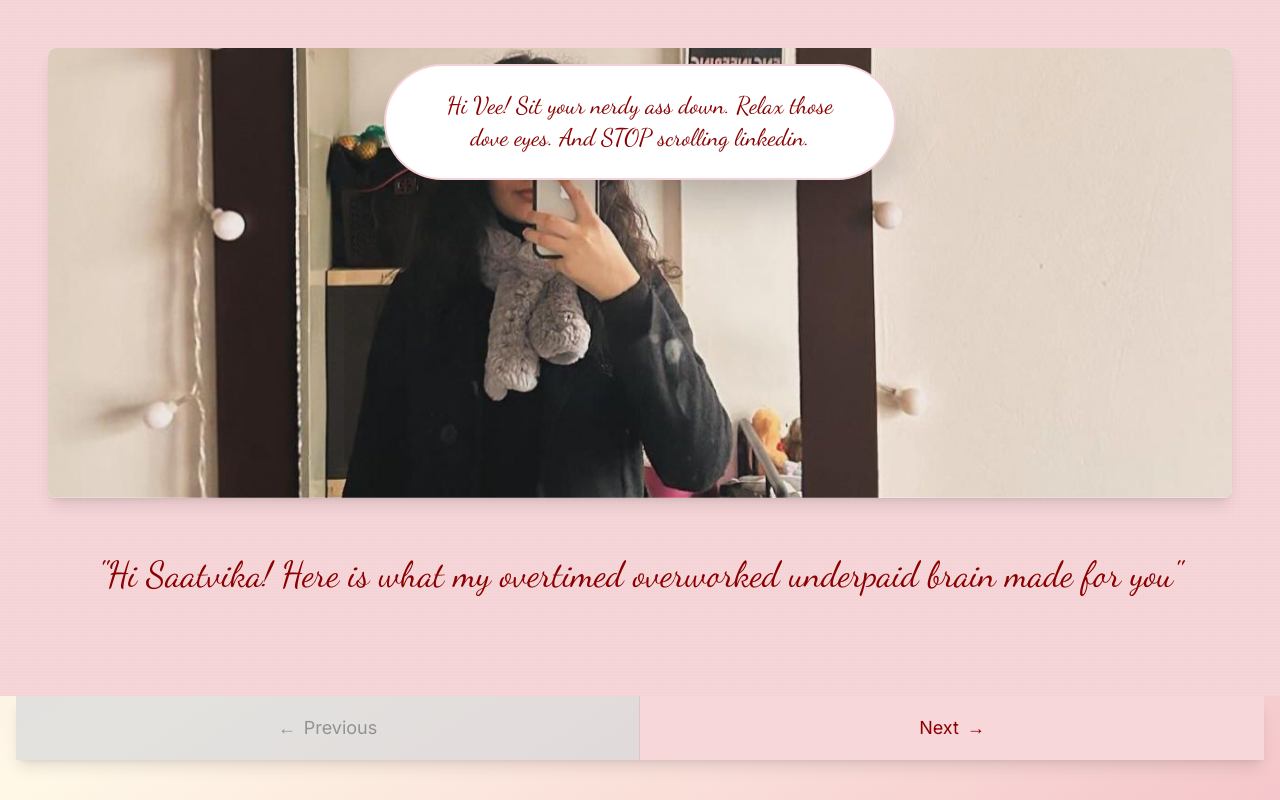
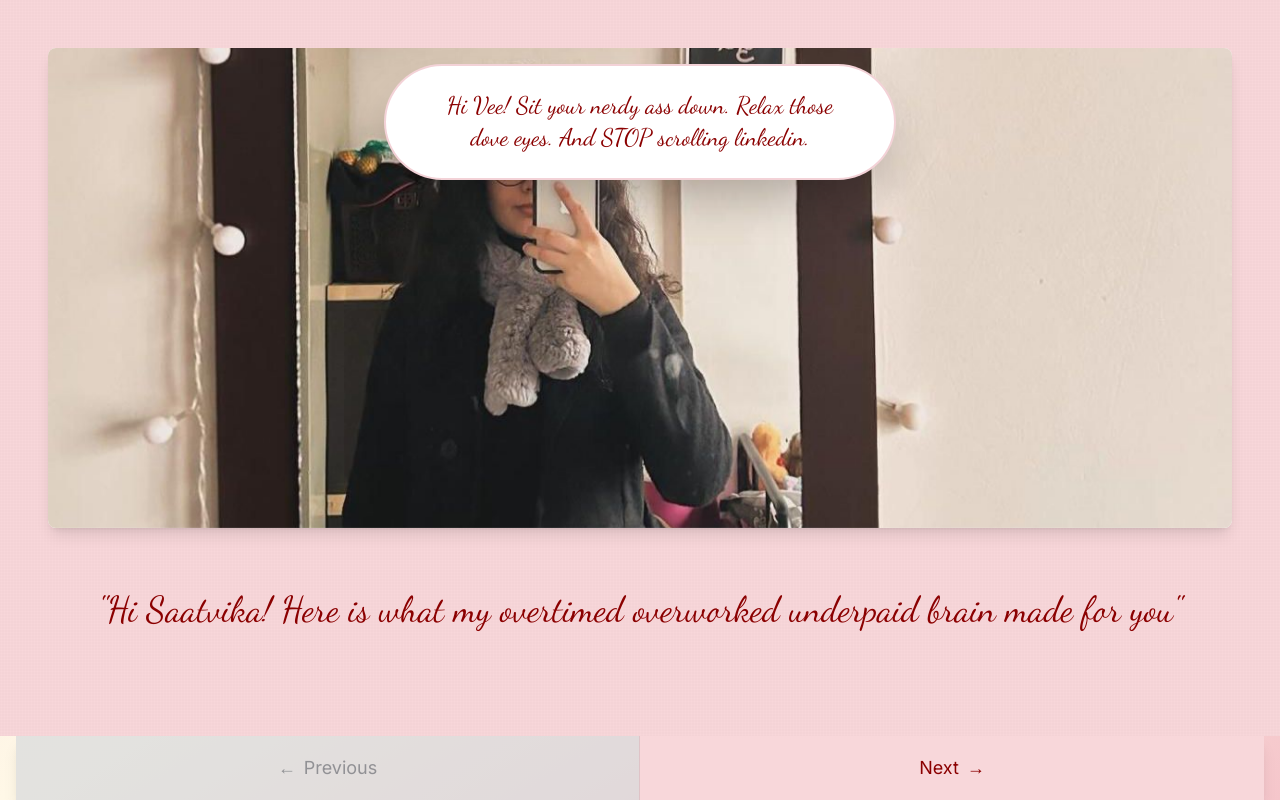
Before and after one commit to Vineexoxo/Vees-Underpaid-Labour, a React (Vite) app: page / in a window 1280 px wide. Built offline with nearby package versions, Linux system fonts and the light colour scheme.

Commit message:
OCD hitting hard

```diff
--- a/src/components/Book.jsx
+++ b/src/components/Book.jsx
@@ -99,7 +99,7 @@ const Book = ({ pagesData }) => {
       </div>
 
       {/* Navigation Controls (static, no overlay) */}
-      <div className="shrink-0 px-4 pb-[calc(env(safe-area-inset-bottom)+40px)] flex justify-end w-full">
+      <div className="shrink-0 px-4 pb-[env(safe-area-inset-bottom)] flex justify-end w-full">
         <PageControls
           onNext={handleNext}
           onPrevious={handlePrevious}
```
